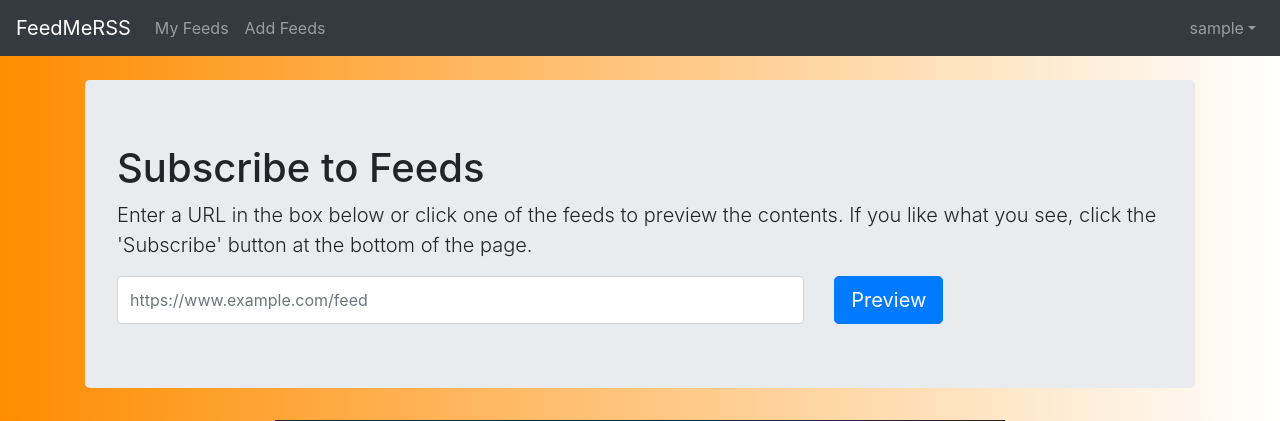
After one commit to mikewieners/simple_rss_site, a Django app: page /user-profile/subscribe/ in a window 1280 px wide. The commit adds this page. Shown: the top 421 px of the page. Run offline with Django 3.2, Linux system fonts and the light colour scheme; the visitor is signed in with stand-in values (Sample User, id 1); data that the repository does not hold is empty; some libraries are stand-ins or nearby versions.

Commit message:
finish basic functionality and ui

```diff
--- a/feeds/models.py
+++ b/feeds/models.py
@@ -5,9 +5,11 @@ from django.contrib.auth.models import User
 class Feed(models.Model):
     url = models.CharField(max_length=300)
     name = models.CharField(max_length=300)
+    subtitle = models.CharField(max_length=1000, null=True)
+    logo = models.CharField(max_length=500, null=True)
 
     # Subscribed
-    subscribers = models.ManyToManyField(User)
+    subscribers = models.ManyToManyField(User, blank=True)
 
     def __str__(self):
         return self.name
--- a/feeds/urls.py
+++ b/feeds/urls.py
@@ -6,5 +6,7 @@ urlpatterns = [
     url(r'^login/$', views.login_request, name='login'),
     url(r"^logout/$", views.user_logout, name='logout'),
     url(r'^register/$', views.register_user, name='register'),
-    url(r'^user-profile/$', views.user_profile, name='user_profile')
+    url(r'^user-profile/$', views.user_profile, name='user_profile'),
+    url(r'^subscribe/$', views.subscribe, name='subscribe'),
+    url(r'^preview/$', views.feed_preview, name='preview')
 ]
--- a/feeds/views.py
+++ b/feeds/views.py
@@ -2,6 +2,7 @@ from django.shortcuts import render, get_object_or_404, redirect
 from django.contrib.auth import authenticate, login, logout, update_session_auth_hash
 from django.contrib.auth.decorators import login_required
 from django.contrib.auth.forms import UserCreationForm, PasswordChangeForm, AuthenticationForm
+from django.contrib.auth.models import User
 
 from feeds.feed_handler import FeedHandler
 
@@ -10,21 +11,66 @@ from .models import Feed
 
 @login_required
 def index(request):
-    feed_list = Feed.objects.order_by('-name')
+    feed_list = Feed.objects.filter(subscribers=request.user.id).order_by('-name')
     context = {'feed_list': feed_list}
-    return render(request, 'feeds/index.html', context)
+    return render(request, 'feeds/feed-list.html', context)
 
 
 @login_required
-def detail(request, feed_id):
+def subscribe(request, context={'request_type': 'subscribe'}):
+    if request.method == 'GET':
+        feed_list = Feed.objects.exclude(subscribers=request.user.id)
+        context['feed_list'] = feed_list
+        return render(request, 'feeds/feed-list.html', context)
+    if request.method == 'POST':
+        if request.POST.get('url'):
+            feed_url = request.POST.get('url')
+            request.session['_pending_subscription'] = feed_url
+            # TODO: Validate URL and check for duplicates in database
+            # return detail(request, feed_url=feed_url, context=context)
+            return redirect('/feeds/preview/')
+        if request.session.get('pending_subscription'):
+            return
+
+
+@login_required
+def feed_preview(request):
+    feed_url = request.session.get('_pending_subscription')
+    parsed = FeedHandler(feed_url)
+    parsed.process_feed()
+    if request.method == 'GET':
+        context = dict(
+            feed_detail=parsed,
+            request_type='subscribe'
+        )
+        return render(request, 'feeds/feed-detail.html', context)
+    if request.method == 'POST':
+        feed = Feed.objects.create(
+            url=parsed.url,
+            name=parsed.title,
+            subtitle=parsed.subtitle,
+            logo=parsed.logo
+        )
+        feed.subscribers.add(request.user)
+        request.session.pop('_pending_subscription')
+        return redirect('/feeds/')
+
+
+@login_required
+def detail(request, feed_id, context={}):
     feed = get_object_or_404(Feed, pk=feed_id)
-    parsed = FeedHandler(feed.url)
+    if request.method == 'POST':
+        feed.subscribers.add(request.user)
+        context.pop('request_type')
+        return redirect('/feeds/')
+    feed_url = feed.url
+    context['feed'] = feed
+    parsed = FeedHandler(feed_url)
     parsed.process_feed()
-    context = dict(
-        feed=feed,
-        feed_detail=parsed
-    )
-    return render(request, 'feeds/detail.html', context)
+    context['feed_detail'] = parsed
+    if request.user.id not in [user.get('id') for user in feed.subscribers.values()]:
+        context['request_type'] = 'subscribe'
+    return render(request, 'feeds/feed-detail.html', context)
 
 
 def login_request(request):
@@ -44,7 +90,7 @@ def login_request(request):
                 context['error'] = {'Wrong credintials'}
                 return render(request, 'feeds/user-profile.html', {'context': context})
         context['error_message'] = form.errors
-    return render(request, 'feeds/user-profile.html', {'context': context})
+    return render(request, 'feeds/user-profile.html', context)
 
 
 def register_user(request):
@@ -62,7 +108,7 @@ def register_user(request):
             return redirect('index')
         context['error_message'] = str(form.errors)
     context['request_type'] = 'register_user'
-    return render(request, 'feeds/user-profile.html', context=context)
+    return render(request, 'feeds/user-profile.html', context)
 
 
 @login_required
@@ -75,7 +121,7 @@ def user_profile(request):
             update_session_auth_hash(request, user)
         return redirect('user_profile')
     context['request_type'] = 'change_password'
-    return render(request, 'feeds/user-profile.html', context=context)
+    return render(request, 'feeds/user-profile.html', context)
 
 
 def user_logout(request):
--- a/simple_rss_site/urls.py
+++ b/simple_rss_site/urls.py
@@ -25,5 +25,7 @@ urlpatterns = [
     path('logout/', include('feeds.urls')),
     path('register/', include('feeds.urls')),
     path('user-profile/', include('feeds.urls')),
+    path('subscribe/', include('feeds.urls')),
+    path('preview/', include('feeds.urls')),
     path('', views.index)
 ]
--- a/static/css/custom-styles.css
+++ b/static/css/custom-styles.css
@@ -1,14 +1,5 @@
-.article-detail img {
-    max-width: 100%;
-    max-height: 100%;
-    display: block;
-}
-
 html {
     background-image: linear-gradient(-90deg, white, darkorange);
-}
-
-html {
     position: relative;
     min-height: 100%;
 }
@@ -19,6 +10,72 @@ body {
     padding-top: 5rem;
 }
 
+.post-preview {
+    background-color: azure;
+}
+
+.post-title, .article_detail p, .article-detail div, .article-detail a, .post-preview p, .article-detail h3 {
+    padding: 7px;
+}
+
+.article-thumbnail, .feed-logo {
+    width: 100%;
+}
+
+.feed-logo-container {
+    height: 0;
+    overflow: hidden;
+    padding-top: 56.25%;
+    background: #212529;
+    position: relative;
+}
+
+.feed-logo {
+    position: absolute;
+    top: 50%;
+    left: 50%;
+    width: auto;
+    height: auto;
+    margin-right: -50%;
+    transform: translate(-50%, -50%);
+}
+
+.feed-logo h1{
+    font-size: 5vw;
+    color: darkorange;
+}
+
+#input-feed-url {
+    height: 100%;
+}
+
+#subscribe-to-feed {
+    position: fixed;
+    bottom: 5vw;
+    right: 5vw;
+}
+
+iframe {
+    width: 100%;
+}
+
+.article-break {
+    border-top: 10px solid #343a40;
+}
+
+/*.alt-logo{*/
+/*    padding-top: 56.25%;*/
+/*    position: relative;*/
+/*}*/
+
+.alt-logo h2 {
+    position: absolute;
+    top: 0;
+    left: 0;
+    bottom: 0;
+    right: 0;
+}
+
 .footer {
     position: absolute;
     bottom: 0;
--- a/templates/base.html
+++ b/templates/base.html
@@ -25,10 +25,10 @@
         <div class="collapse navbar-collapse" id="topnav-links">
             <ul class="navbar-nav mr-auto">
                 <li class="nav-item">
-                    <a class="nav-link" href="/feeds">Feeds</a>
+                    <a class="nav-link" href="/feeds">My Feeds</a>
                 </li>
                 <li class="nav-item">
-                    <a class="nav-link" href="#">Profile</a>
+                    <a class="nav-link" href="{% url 'subscribe' %}">Add Feeds</a>
                 </li>
             </ul>
             <div class="nav-item navbar-nav dropdown">
--- /dev/null
+++ b/templates/feeds/feed-list.html
@@ -0,0 +1,76 @@
+{% extends "base.html" %}
+{% block body %}
+    {% if request_type == 'subscribe' %}
+        <div class="container">
+            <div class="jumbotron">
+                <h1>Subscribe to Feeds</h1>
+                <p class="lead">Enter a URL in the box below or click one of the feeds to preview the contents. If you
+                    like what you see, click the 'Subscribe' button at the bottom of the page.</p>
+                <form method="POST">{% csrf_token %}
+                    <div class="row">
+                        <div class="col-md-8">
+                            <input name="url" class="form-control" id="input-feed-url"
+                                   placeholder="https://www.example.com/feed" required>
+                        </div>
+                        <div class="col">
+                            <button class="btn btn-lg btn-primary" href="/docs/4.4/components/navbar/" type="submit">
+                                Preview
+                            </button>
+                        </div>
+                    </div>
+                </form>
+            </div>
+        </div>
+    {% endif %}
+    <div class="container">
+        <div class="row">
+            <div class="col-lg-8 col-md-10 mx-auto">
+                {% if feed_list %}
+                    {% for feed in feed_list %}
+                        <div class="post-preview">
+                            <div class="feed-logo-container">
+                                {% if feed.logo %}
+                                    <img class="feed-logo" src="{{ feed.logo }}">
+                                {% else %}
+                                    <div class="feed-logo">
+                                        <h1>{{ feed.name }}</h1>
+                                    </div>
+                                {% endif %}
+                            </div>
+                            <a href="{% url 'detail' feed.id %}">
+                                <h2 class="post-title">
+                                    {{ feed.name }}
+                                </h2>
+                            </a>
+                            <p>
+                                {{ feed.subtitle }}
+                            </p>
+                        </div>
+                        <br>
+                    {% endfor %}
+                {% else %}
+                    <div class="post-preview">
+                        <div class="feed-logo-container">
+                            <img class="feed-logo"
+                                 src="https://cdn.hockeycanada.ca/hockey-canada/Stock/640x360/Misc/rss_640.jpg">
+                        </div>
+                        <h2 class="post-title">
+                            You have not subscribed to any feeds.
+                        </h2>
+                        <div class="article-detail">
+                            <a href="{% url 'subscribe' %}">
+                                <h3>
+                                    Add some now!
+                                </h3>
+                            </a>
+                        </div>
+                    </div>
+                {% endif %}
+            </div>
+        </div>
+    </div>
+
+
+
+
+{% endblock body %}
--- a/templates/feeds/user-profile.html
+++ b/templates/feeds/user-profile.html
@@ -71,7 +71,7 @@
             {% endif %}
         </div>
         <button class="btn btn-lg btn-primary btn-block" type="submit">Sign in</button>
-        {% if context.request_type == 'login' %}
+        {% if request_type == 'login' %}
             <p class="mt-5 mb-3 text-center">Not registered? <a href="{% url 'register' %}">Sign Up!</a></p>
         {% elif request_type == "register_user" %}
             <p class="mt-5 mb-3 text-center">Already registered? <a href="{% url 'login' %}">Log In!</a></p>
```
Also changed, not shown: feeds/feed_handler.py (+25 -10 lines), feeds/parse_html.py (deleted, +0 -26 lines), requirements.txt (+7 -1 lines), templates/feeds/detail.html (deleted, +0 -90 lines), templates/feeds/feed-detail.html (added, +65 -0 lines), templates/feeds/index.html (deleted, +0 -46 lines), feeds/migrations/0003_auto_20200507_1800.py (added), feeds/migrations/0004_auto_20200507_1802.py (added), 2 other files.
